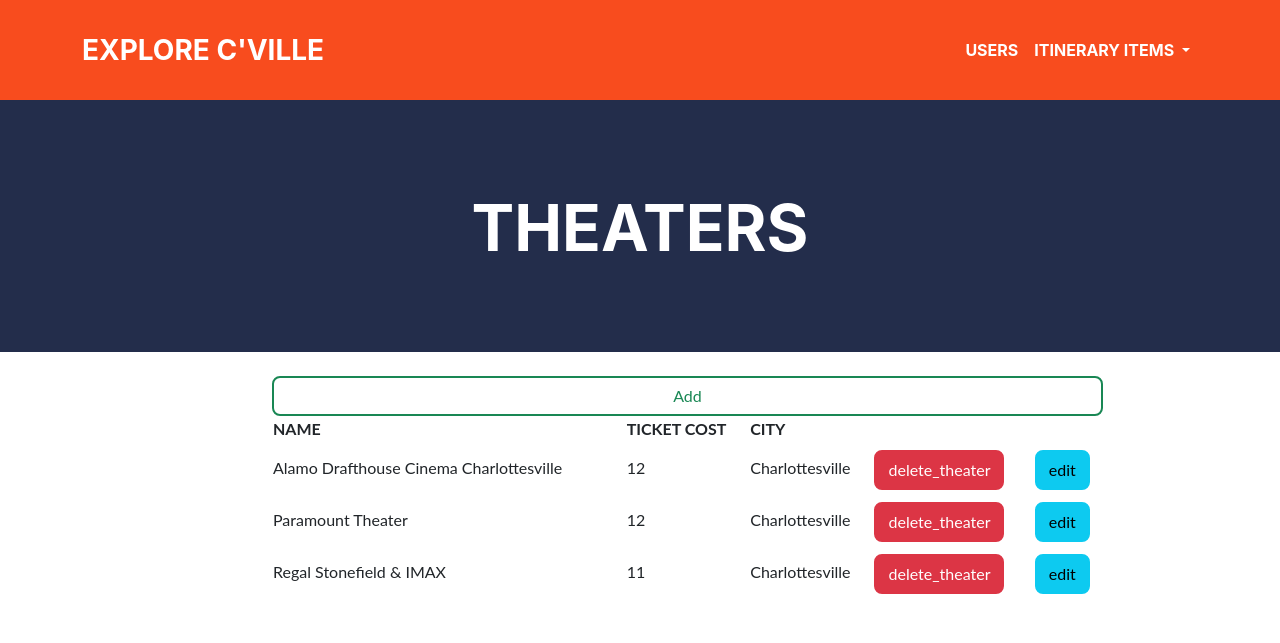
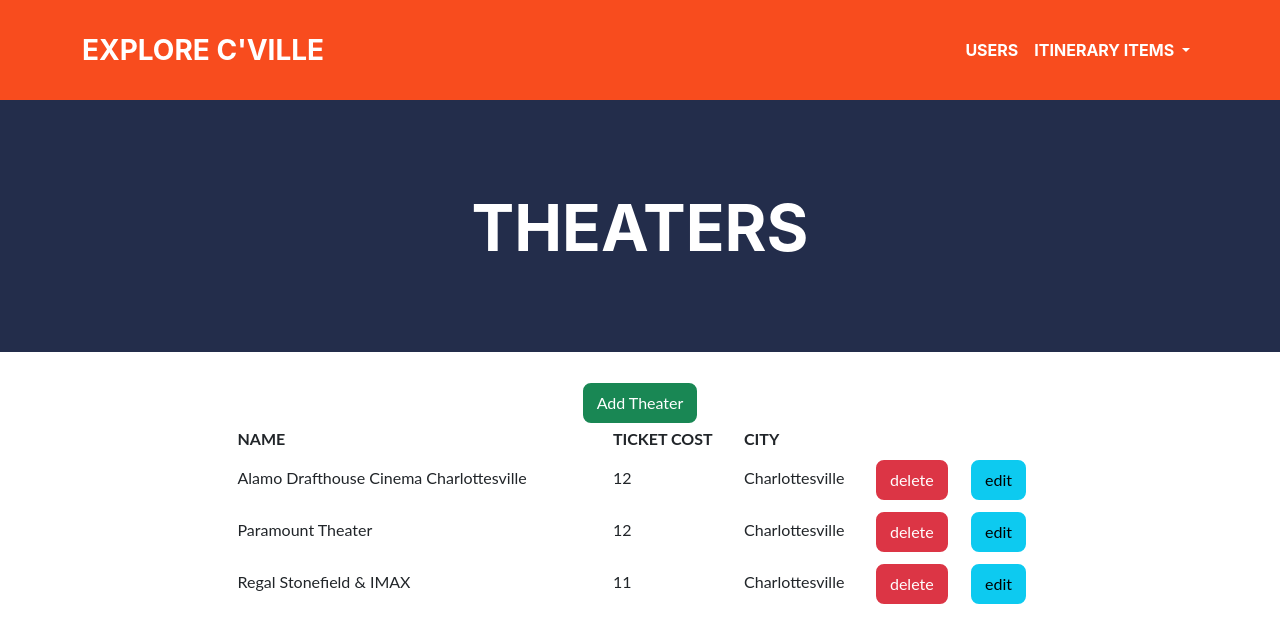
Before and after one commit to pfwrocks/explore-cville, a PHP site: page /theaters.php in a window 1280 px wide. Shown: the top 643 px of the page. Run offline with PHP 8.4, Linux system fonts and the light colour scheme; data comes from the database, SQL or seed files in the repository.

Commit message:
theaters updated

```diff
--- a/theaters.php
+++ b/theaters.php
@@ -11,10 +11,6 @@
 
   <div class="container">
     <center>
-    <div class="row">
-      <div class="col-1" style="line-height:75px">
-      </div>
-      <div class="col-1" style="line-height:75px"> </div>
       <div class="col-9">
         <br />
 
@@ -28,14 +24,7 @@
     {
       switch ($_GET['btnaction'])
         {
-          case 'delete_theater': deleteTheater();  break;
-          // case 'hike': showHike();  break;
-          // case 'restaurant': showRestaurant();  break;
-          // case 'movie': showMovie();  break;
-          // case 'list': getList();  break;
-          // case 'delete_hike': deleteActivity("HIKE", $_GET['id']); break;
-          // case 'delete_restaurant': deleteActivity("RESTAURANT", $_GET['id']); break;
-          // case 'delete_movie': deleteActivity("MOVIE", $_GET['id']); break;
+          case 'delete': deleteTheater();  break;
         }
     }
     else { showTheater(); }
@@ -65,23 +54,22 @@
 
     $statement->closeCursor();
 
+    echo "
+    <form action='add-theater.php' method='post' style='line-height:50px'>
+      <input type='submit' name='btnaction' value='Add Theater' class='btn btn-success' /></form>";
     echo "<table style='width:100%''>
           <tr>
             <th>NAME</th>
             <th>TICKET COST</th>
             <th>CITY</th>
           </tr>
-          <div style='text-align: center;'>
-          <form action='add-theaters.php' method='post' style='line-height:50px'>
-              <input type='submit' name='btnaction' value='Add' class='btn btn-outline-success btn-block' /></form>
-          </div>
           ";
 
     foreach ($results as $result)
     {
       $btndel = "<form action='" . $_SERVER['PHP_SELF'] . "' method='get' style='line-height:50px'>
         <input type='text' name='id' value='" . $result['THEATER_ID'] . "' hidden />
-        <input type='submit' name='btnaction' value='delete_theater' class='btn btn-danger' />
+        <input type='submit' name='btnaction' value='delete' class='btn btn-danger' />
       </form>";
 
       $btnedit = "<form action='edit-theaters.php' method='post' style='line-height:50px'>
@@ -117,11 +105,6 @@
 
     try {
       $query = "DELETE FROM THEATER WHERE THEATER_ID = $id";
-      // echo $query, '<br>';
-      $statement = $db->exec($query);
-
-      $query = "DELETE FROM ACTIVITY WHERE ACTIVITY.ACTIVITY_ID = $id";
-      echo $query, '<br>';
       $statement = $db->exec($query);
 
       echo "Record deleted successfully";
@@ -129,12 +112,11 @@
       echo $query . "<br>" . $e->getMessage();
     }
 
-    header('refresh:3; url=theaters.php');
+    header('refresh:1; url=theaters.php');
 
   }
   ?>
 
-        </div>
     </div>
     </center>
   </div>
```
